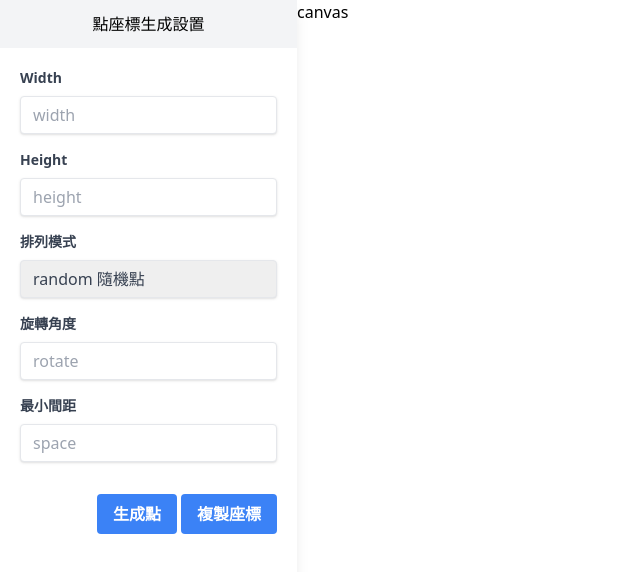
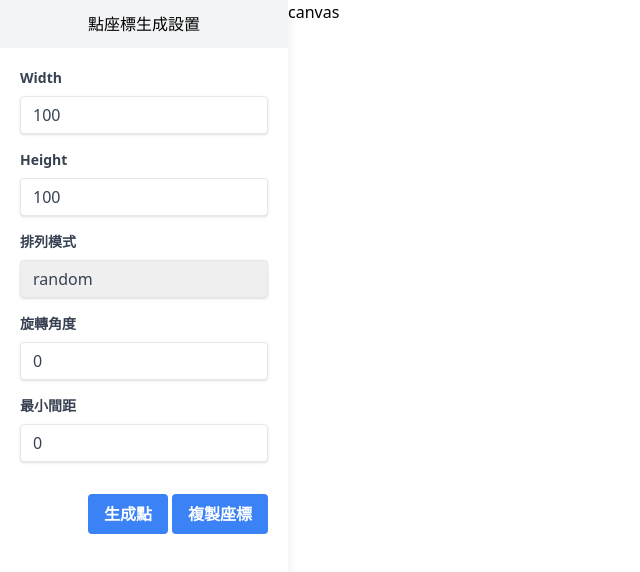
Before and after one commit to yiting99928/point-generate, a React (Vite) app: page / in a window 1280 px wide. Shown: the top 572 px of the page, without its empty margins (0-640 px from the left). Built offline with nearby package versions, Linux system fonts and the light colour scheme.

Commit message:
add - input value

```diff
--- a/src/App.tsx
+++ b/src/App.tsx
@@ -1,7 +1,23 @@
+import { useState } from "react";
+interface RangeType {
+  width: number;
+  height: number;
+}
+
+type PatternType = "random" | "array" | "spiral" | "concentric";
+
 function App() {
+  const [range, setRange] = useState<RangeType>({
+    width: 100,
+    height: 100,
+  });
+  const [rotate, setRotate] = useState<number>(0);
+  const [space, setSpace] = useState<number>(0);
+  const [pattern, setPattern] = useState<PatternType>("random");
+
   return (
     <div className="flex">
-      <div className="h-screen  shadow-lg">
+      <div className="h-screen shadow-lg w-72">
         <p className="bg-gray-100 p-3 text-center ">點座標生成設置</p>
         <div className="p-5">
           <div className="mb-4">
@@ -13,9 +29,13 @@ function App() {
             </label>
             <input
               className="shadow appearance-none border rounded w-full py-2 px-3 text-gray-700 leading-tight focus:outline-none focus:shadow-outline"
+              value={range.width}
+              onChange={(e) => setRange({ ...range, width: +e.target.value })}
               id="width"
-              type="text"
+              type="number"
               placeholder="width"
+              min="1"
+              max="500"
             />
           </div>
           <div className="mb-4">
@@ -27,9 +47,13 @@ function App() {
             </label>
             <input
               className="shadow appearance-none border rounded w-full py-2 px-3 text-gray-700 leading-tight focus:outline-none focus:shadow-outline"
+              value={range.height}
+              onChange={(e) => setRange({ ...range, height: +e.target.value })}
               id="height"
-              type="text"
+              type="number"
               placeholder="height"
+              min="1"
+              max="500"
             />
           </div>
           <div className="mb-4">
@@ -42,11 +66,13 @@ function App() {
             <select
               className="shadow appearance-none border rounded w-full py-2 px-3 text-gray-700 leading-tight focus:outline-none focus:shadow-outline"
               id="pattern"
+              value={pattern}
+              onChange={(e) => setPattern(e.target.value as PatternType)}
             >
-              <option value="random">random 隨機點</option>
-              <option value="array">array 陣列點</option>
-              <option value="spiral">spiral 螺旋點</option>
-              <option value="concentric">concentric 同心圓點</option>
+              <option value="random">random</option>
+              <option value="array">array</option>
+              <option value="spiral">spiral</option>
+              <option value="concentric">concentric</option>
             </select>
           </div>
           <div className="mb-4">
@@ -61,6 +87,10 @@ function App() {
               id="rotate"
               type="number"
               placeholder="rotate"
+              min="1"
+              max="360"
+              value={rotate}
+              onChange={(e) => setRotate(parseInt(e.target.value, 10))}
             />
           </div>
           <div className="mb-8">
@@ -75,6 +105,10 @@ function App() {
               id="space"
               type="number"
               placeholder="space"
+              min="1"
+              max="500"
+              value={space}
+              onChange={(e) => setSpace(+e.target.value)}
             />
           </div>
           <div className="flex items-center justify-center gap-1">
```
